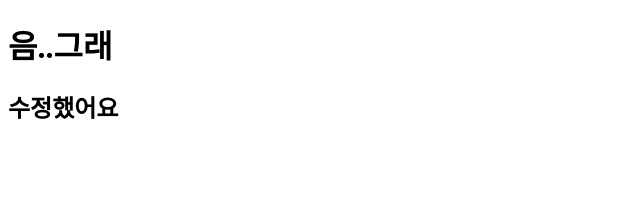
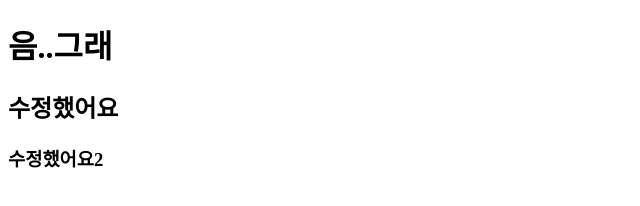
Before and after one commit to redcontroller/morganWorld, a plain HTML site: page index.html in a window 1280 px wide. Shown: the whole page, without its empty margins (0-640 px from the left). Drawn offline with Linux system fonts and the light colour scheme.

Commit message:
첫번째 줄
커맨드 라에서 여러이 가합니

```diff
--- a/index.html
+++ b/index.html
@@ -11,6 +11,7 @@
 <body>
     <h1>음..그래</h1>
     <h2>수정했어요</h2>
+    <h3>수정했어요2</h3>
 </body>
 
 </html>
```
